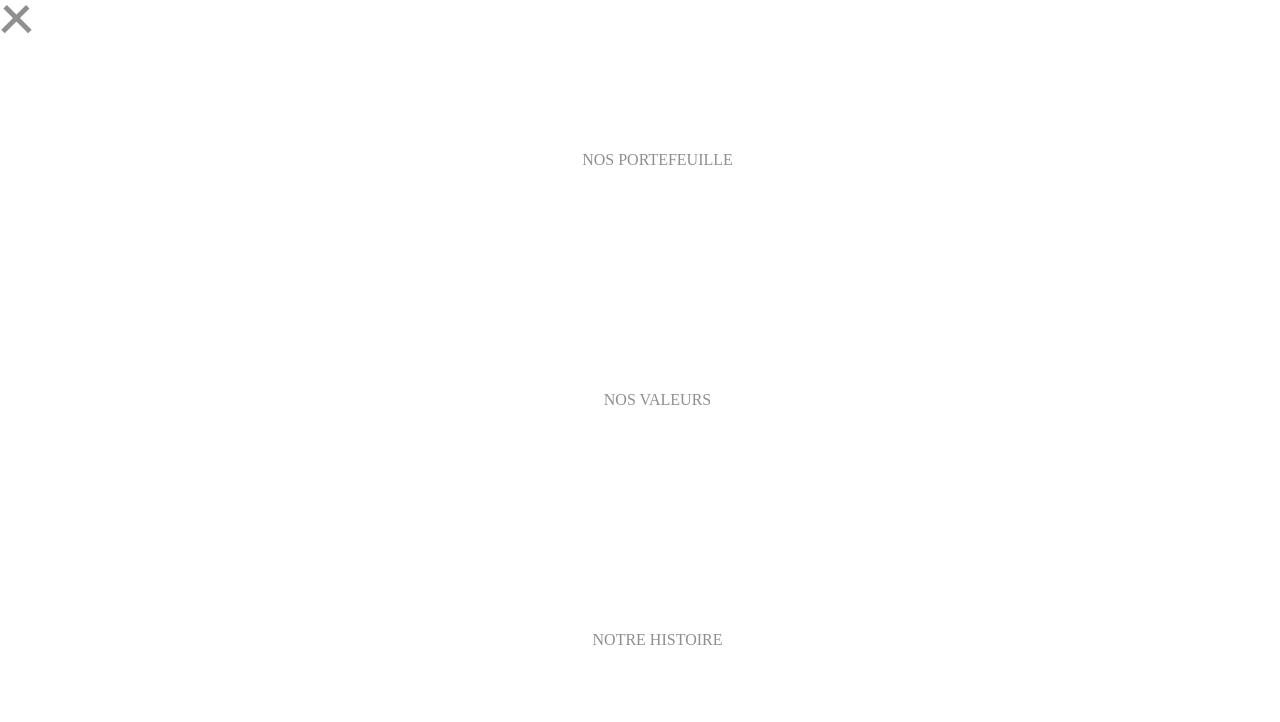
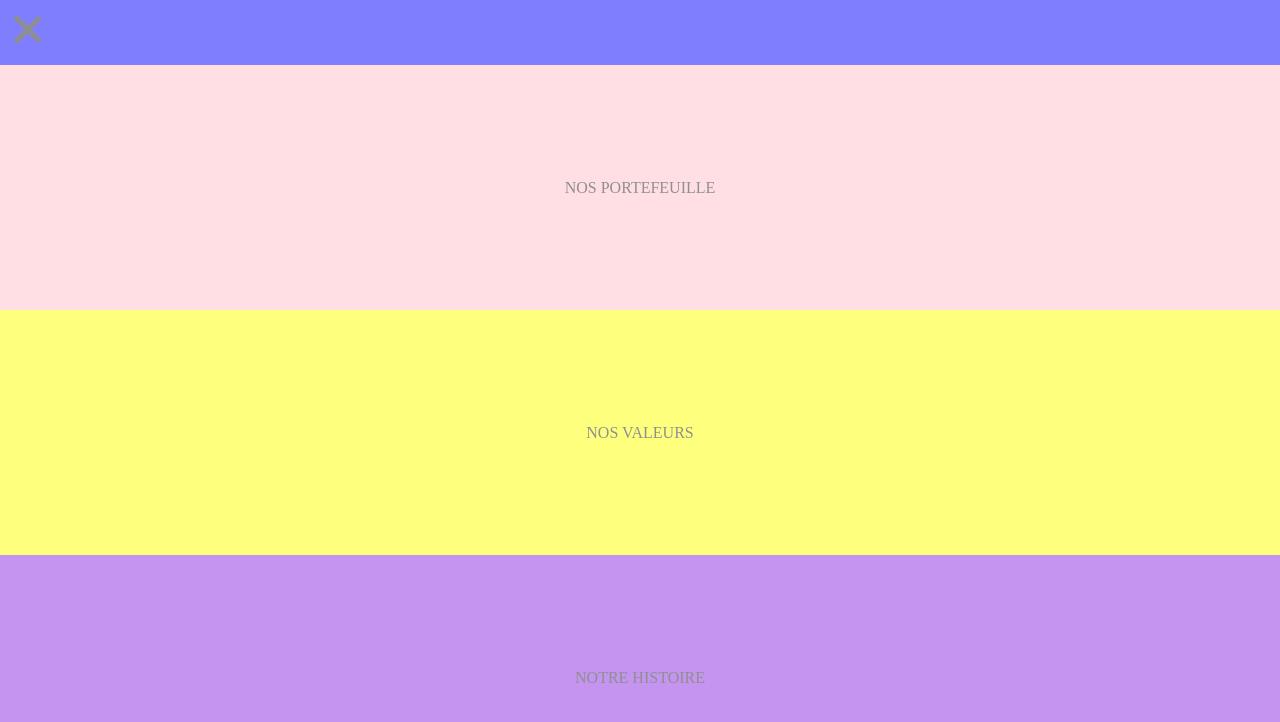
Before and after one commit to SP-Sumampow/ProjetFinDeSemestre-groupe5-WebP2022, a website built with Parcel: page src/index.html in a window 1280 px wide. Both pictures are taken after a click on the element 17 px from the left and 40 px from the top of the page. Built offline with nearby package versions, Linux system fonts and the light colour scheme.

Commit message:
burger menu — edit position

```diff
--- a/src/index.html
+++ b/src/index.html
@@ -10,6 +10,7 @@
   </head>
 
   <body>
+    <section>
     <header class="header">
       <div id="container" class="container">
         <div class="bar"></div>
@@ -28,5 +29,9 @@
       </li>
     </ul>
     </header>
+  </section>
+  <section></section>
+  <section></section>
+  <footer></footer>
   </body>
 </html>
--- a/src/scss/layouts/_header.scss
+++ b/src/scss/layouts/_header.scss
@@ -16,7 +16,7 @@
 }
 
 .header {
-    height: 10vh;
+    position: relative;
     @include flexbox;
     background-color: $white;
     opacity: 0.5;
@@ -29,7 +29,29 @@
     .menu {
         display: none;
         list-style-type: none;
+        padding-top: 65px;
 
+        li {
+            flex-grow: 1;
+            flex-shrink: 1;
+            flex-basis: auto;
+            display: flex;
+            flex-direction: column;
+            justify-content: center;
+        }
+
+
+        li:first-child{
+            background-color: pink;
+        }
+
+        li:nth-child(2){
+            background-color: yellow;
+        }
+
+        li:nth-child(3){
+            background-color: blueviolet;
+        }
 
         a {
             @include link;
@@ -51,14 +73,14 @@
 
 
     .is-open-menu {
-        @include flexbox( column, space-around);
-        background-color: $white;
+        @include flexbox( column, space-around, stretch);
+        background-color: blue;
         color: $black;
         text-align: center;
         font-style: bold;
         font-weight: 500;
-        height: 90vh;
         width: 100vw;
+        height: 100vh;
 
     }
 }
@@ -66,7 +88,10 @@
 
 .container {
     display: inline-block;
+    position: absolute;
     cursor: pointer;
+    top: 10px;
+    left: 10px;
 
 }
 
@@ -79,8 +104,8 @@
 }
 
 .is-click .bar:nth-child(1){
-    -webkit-transform: rotate(-45deg) translate(-9px, 6px) ;
-    transform: rotate(-45deg) translate(-9px, 6px) ;
+    -webkit-transform: rotate(-45deg) translate(-8px, 8px) ;
+    transform: rotate(-45deg) translate(-8px, 8px) ;
 }
 
 .is-click .bar:nth-child(2) {
```
